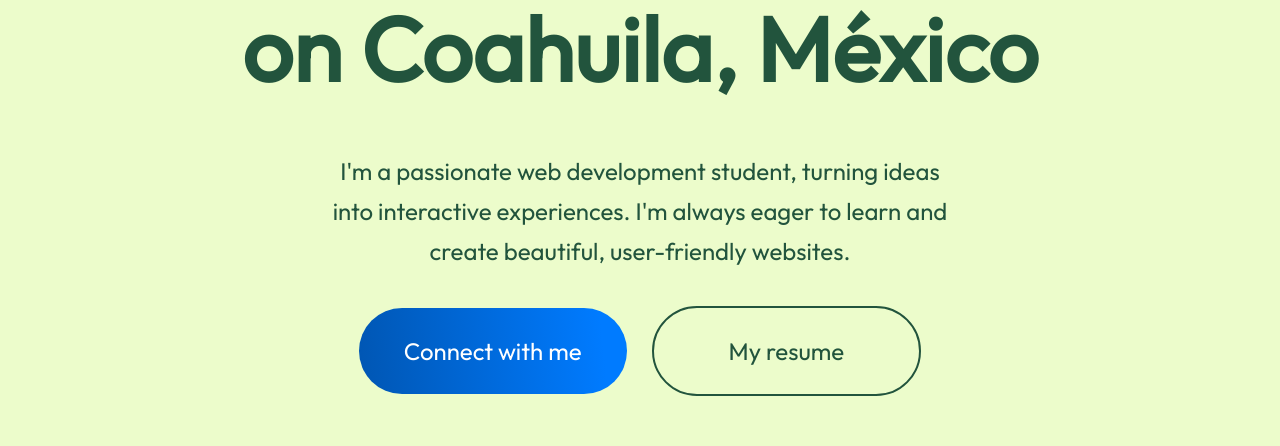
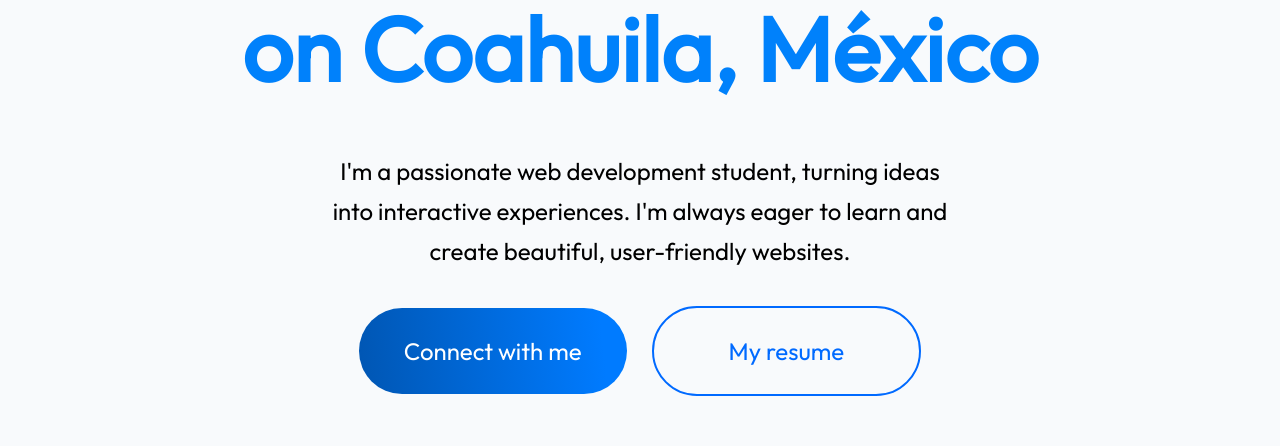
Before and after one commit to DavidCarG/Portfolio, a React (Vite) app: page / in a window 1280 px wide. Shown: the part 900-1346 px from the top of the page. Built offline with nearby package versions, Linux system fonts and the light colour scheme; no server answers.

Commit message:
Update Hero section styling and theme

```diff
--- a/src/components/Hero/Hero.css
+++ b/src/components/Hero/Hero.css
@@ -1,17 +1,8 @@
-:root {
-  --light-green: #f0fff4;
-  --dark-green: #22543d;
-  --gradient-start: #48bb78;
-  --gradient-end: #2f855a;
-}
-
 .hero {
   display: flex;
   align-items: center;
   flex-direction: column;
   gap: 35px;
-  /* background-color: var(--light-green); */
-  color: var(--dark-green);
 }
 
 .hero img {
@@ -23,6 +14,7 @@
   width: 70%;
   font-size: 90px;
   font-weight: 600;
+  color: var(--meta-blue);
 }
 
 .hero h1 span {
@@ -41,6 +33,7 @@
   font-size: 24px;
   text-align: center;
   line-height: 40px;
+  color: black;
 }
 
 .hero-action {
@@ -66,7 +59,8 @@
 .hero-resume {
   padding: 25px 75px;
   border-radius: 50px;
-  border: 2px solid var(--dark-green);
+  border: 2px solid var(--meta-dark-blue);
+  color: var(--meta-dark-blue);
   cursor: pointer;
 }
 
--- a/src/components/Hero/Hero.jsx
+++ b/src/components/Hero/Hero.jsx
@@ -5,7 +5,7 @@ import AnchorLink from "react-anchor-link-smooth-scroll";
 
 const Hero = () => {
   return (
-    <div id="home" className="hero bg-lime-100">
+    <div id="home" className="hero bg-slate-50">
       <img id="profile-img" src={profile_img} alt="" />
       <h1>
         <span>I'm David Cárdenas</span>
```
